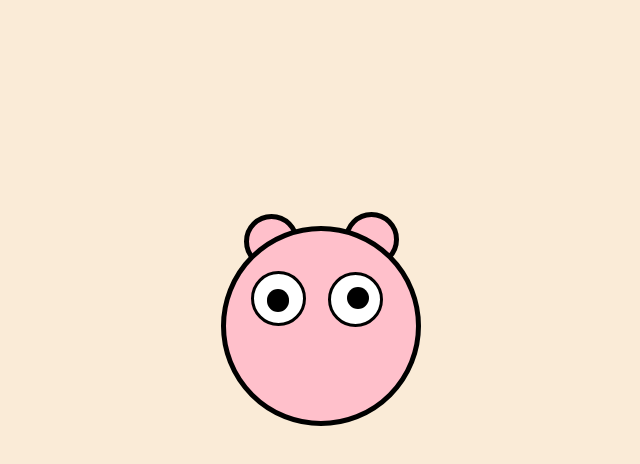
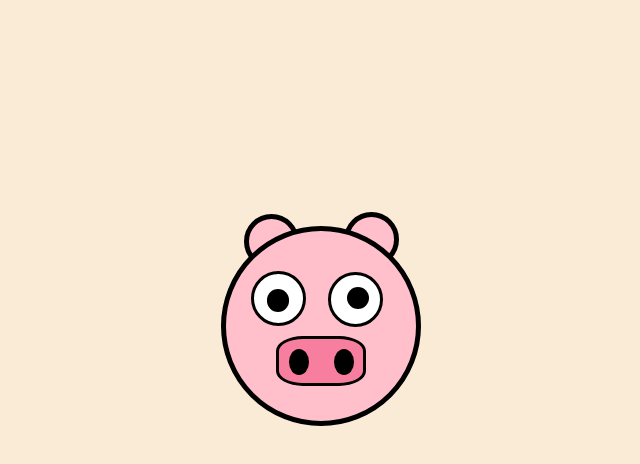
Before and after one commit to PacifistaPx0/Nithub, a plain HTML site: page Assessment3/index.html in a window 1280 px wide. Shown: the part 74-538 px from the top of the page, without its empty margins (319-959 px from the left). Drawn offline with Linux system fonts and the light colour scheme.

Commit message:
final styling

```diff
--- a/Assessment3/index.html
+++ b/Assessment3/index.html
@@ -20,7 +20,9 @@
                 </div>
             </div>
             <div class="mouth">
+                <div class="noses">
 
+                </div>
             </div>
         </div>
         <div class="ears">
--- a/Assessment3/static/style.css
+++ b/Assessment3/static/style.css
@@ -74,6 +74,37 @@ body{
     right: -80px;
 }
 
+.mouth{
+    height: 50px;
+    width: 90px;
+    background-color: #f77e9f;
+    position: absolute;
+    top: 105px;
+    left: 50px;
+    border: 3px solid#000000;
+    border-radius: 30%;
+}
+
+.noses{
+    height: 26px;
+    width: 20px;
+    background-color: #000000;
+    position: absolute;
+    border-radius: 50%;
+    top: 10px;
+    left: 10px;
+}
+
+.noses:before{
+    content: "";
+    height: 26px;
+    width: 20px;
+    background-color: #000000;
+    position: absolute;
+    border-radius: 50%;
+    right: -45px;
+}
+
 .ears{
     height: 55px;
     width: 55px;
```
